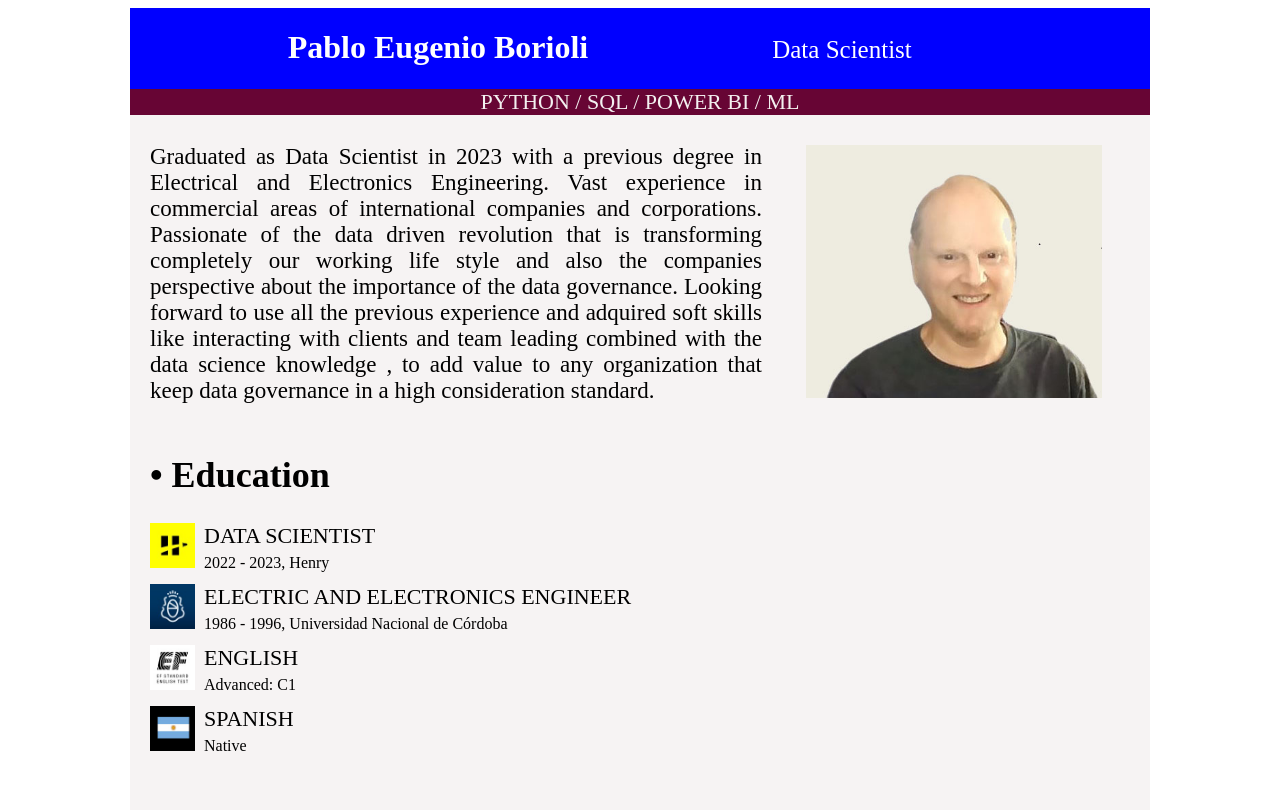
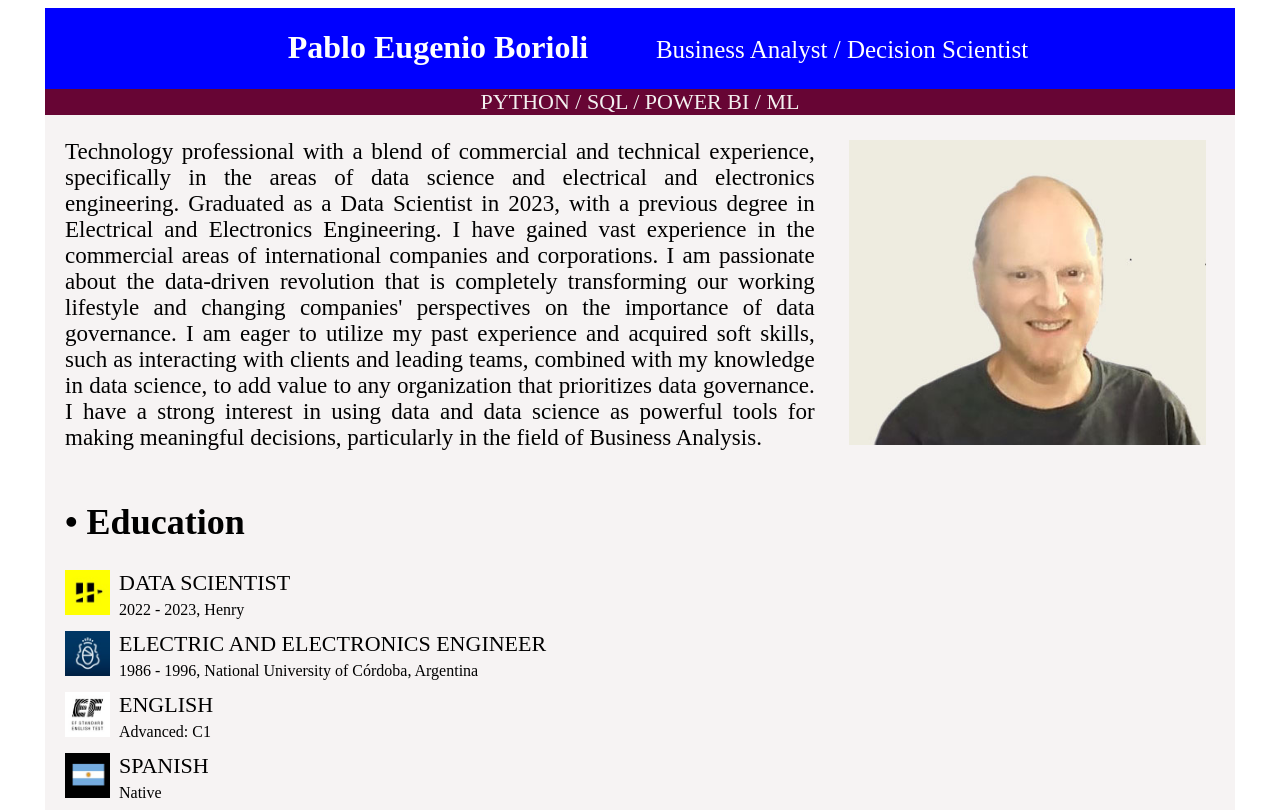
Before and after one commit to pabloeb/My_Resume, a plain HTML site: page index.html in a window 1280 px wide. Shown: the top 810 px of the page. Drawn offline with Linux system fonts and the light colour scheme.

Commit message:
Se modifica texto en ingles y tamáño de div

```diff
--- a/index.html
+++ b/index.html
@@ -1,3 +1,6 @@
+<!-- Para correr el archivo index.html en el navegador desde el localhost en el puerto 5000 con código      python:C:\Users\DELL\Desktop\Data\HTML,CSS\CV_web>python -m http.server 5000 -->
+
+
 <!DOCTYPE html>
 <html>
 
@@ -10,22 +13,25 @@
 
     <body>
 
-        <header style="background-color:blue ;color:white;text-align: center; margin: auto; width: 1020px">
+        <header style="background-color:blue ;color:white;text-align: center; margin: auto; width: 1190px">
             <h1 style = "display: inline-block;width:400px;font-weight:bold;"> Pablo Eugenio Borioli</h1>
-            <p style= "display: inline-block;width:400px;font-size: 25px;"> Data Scientist</p>
+            <p style= "display: inline-block;width:400px;font-size: 25px;">Business Analyst / Decision Scientist</p>
         </header>
 
-        <div style ="background-color: rgb(103, 5, 52);color: rgb(243, 240, 240);text-align: center ; width: 1020px; margin:auto; font-size: 22px">
+        <div style ="background-color: rgb(103, 5, 52);color: rgb(243, 240, 240);text-align: center ; width: 1190px; margin:auto; font-size: 22px">
             PYTHON / SQL / POWER BI / ML
         </div>
 
         <section>
-            <div style="background-color:rgb(246, 243, 243); width: 1020px; margin:auto; height: 1300px;">
+            <div style="background-color:rgb(246, 243, 243); width: 1190px; margin:auto; height: 1400px;">
 
                 <div>
-                    <div style= "display: inline-block; width:60%;font-size: 23px; text-align: justify; margin-right: 40px ;margin-left: 20px;"> Graduated as Data Scientist in 2023 with a previous degree in Electrical and Electronics Engineering. Vast experience in commercial areas of international companies and corporations. Passionate of the data driven revolution that is transforming completely our working life style and also the companies perspective about the importance of the data governance. Looking forward to use all the previous experience and adquired soft skills like interacting with clients and team leading combined with the data science knowledge , to add value to any organization that keep data governance in a high consideration standard.
+                    <div style= "display: inline-block; width:63%;font-size: 23px; text-align: justify; margin-right: 30px ;margin-left: 20px;"> Technology professional with a blend of commercial and technical experience, specifically in the areas of data science and electrical and electronics engineering. Graduated as a Data Scientist in 2023, with a previous degree in Electrical and Electronics Engineering.
+                    I have gained vast experience in the commercial areas of international companies and corporations. I am passionate about the data-driven revolution that is completely transforming our working lifestyle and changing companies' perspectives on the importance of data governance.
+                    I am eager to utilize my past experience and acquired soft skills, such as interacting with clients and leading teams, combined with my knowledge in data science, to add value to any organization that prioritizes data governance. I have a strong interest in using data and data science as powerful tools for making meaningful decisions, particularly in the field of Business Analysis.
+
                     </div>
-                    <img src ="images/foto_pablo.jpg" style = "display: inline-block;width:29%;margin-top: 30px;">
+                    <img src ="images/foto_pablo.jpg" style = "display: inline-block;width:30%;margin-top: 25px;">
                 </div>
 
 
@@ -44,7 +50,7 @@
                     <img src ="images/universidad.jpeg" style = "display: inline-block;width:45px; margin-left: 20px ">
                     <dl style = "display: inline-block">
                         <dt style="margin: 5px;  font-size: 22px; text-transform: uppercase;">Electric and Electronics Engineer</dt>
-                        <dd style="margin: 5px;">1986 - 1996, Universidad Nacional de Córdoba</dd>
+                        <dd style="margin: 5px;">1986 - 1996, National University of Córdoba, Argentina</dd>
                     </dl>
                 </div>
 
@@ -127,7 +133,7 @@
 
 
                 <div style = "margin-top: 60px">
-                    <div style="background-color: blue; text-align: center; font-size: 22px; color: white;width:1020px; margin:auto;height: 50px;">boriolip@yahoo.com.ar</div>
+                    <div style="background-color: blue; text-align: center; font-size: 22px; color: white;width:1190px; margin:auto;height: 50px;">boriolip@yahoo.com.ar</div>
                 </div>
 
             </div>
```
